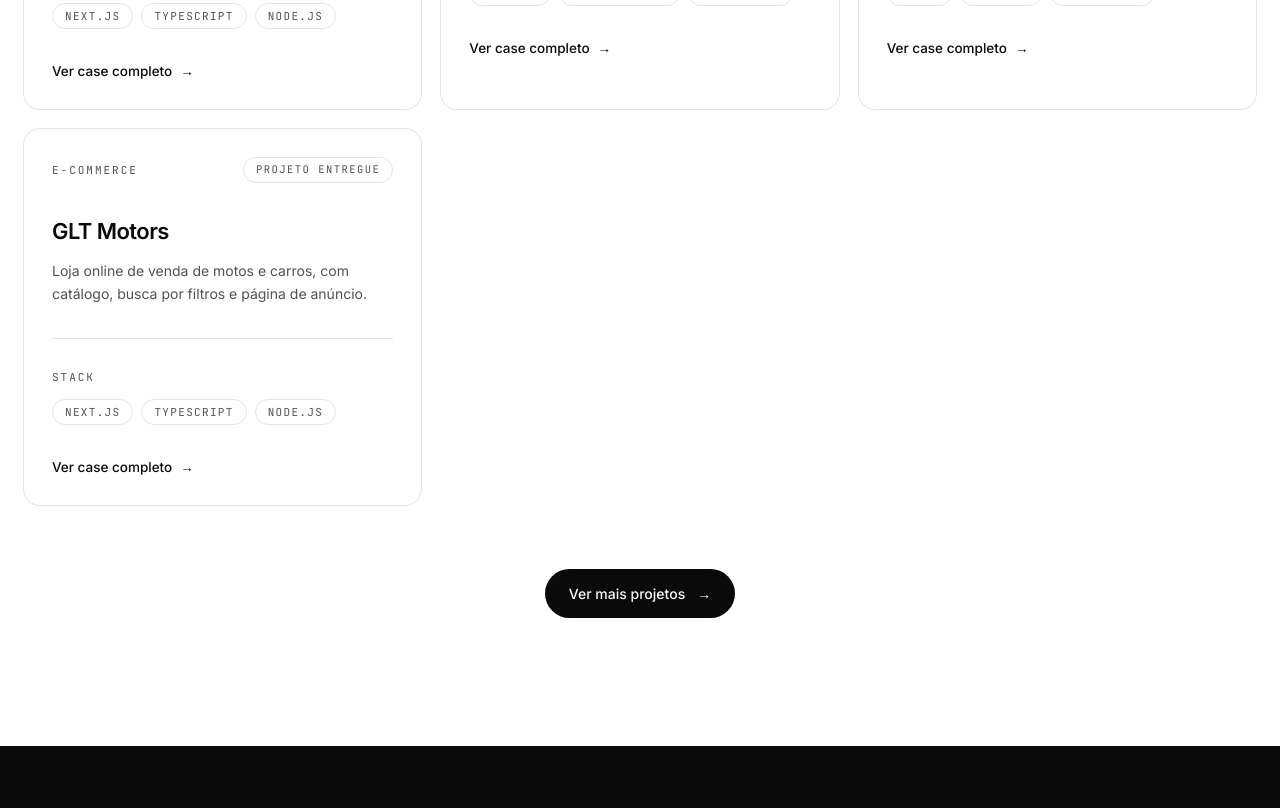
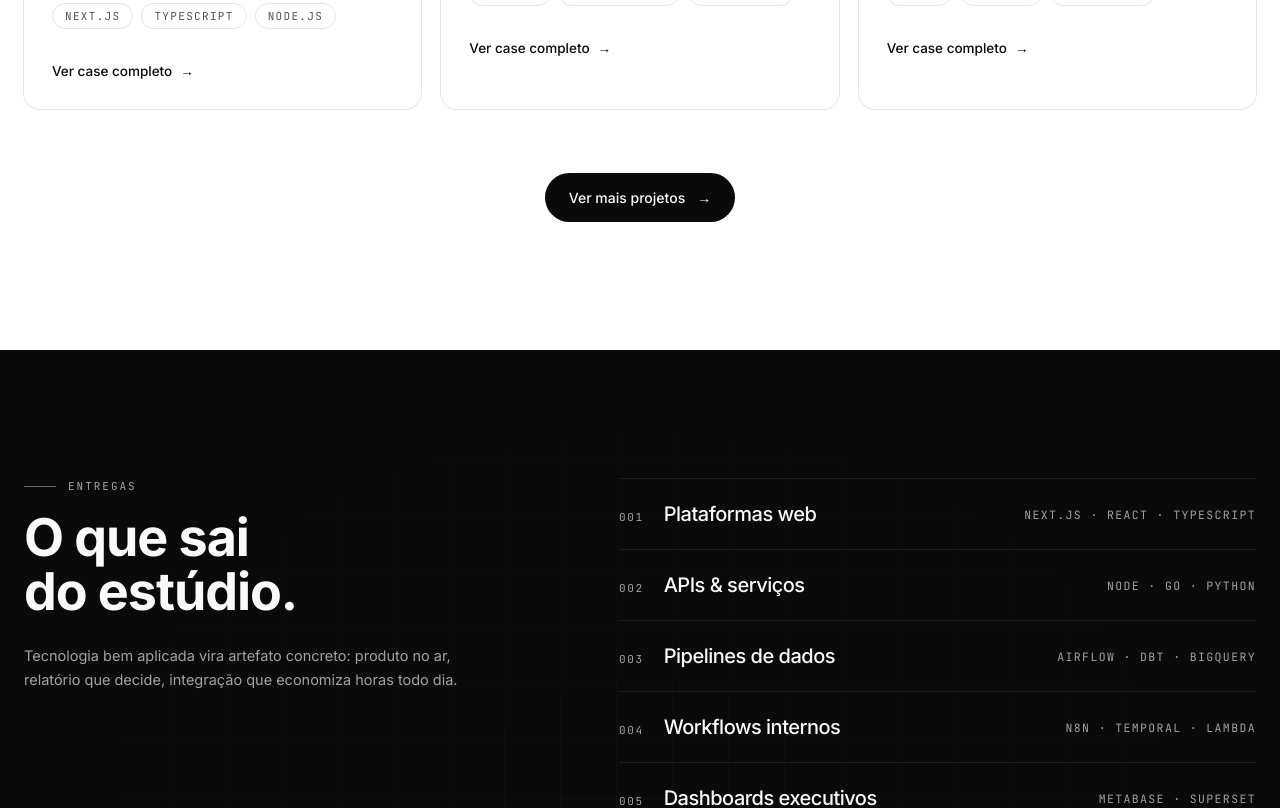
Before and after one commit to AnnaJulyaVieira/annovasystem, a Next.js app: page / in a window 1280 px wide. Shown: the part 2620-3428 px from the top of the page. Built offline with nearby package versions, Linux system fonts and the light colour scheme.

Commit message:
fix: remove GLT Motors case study; update Cannon Parts logo styling and footer links

```diff
--- a/components/Cases.tsx
+++ b/components/Cases.tsx
@@ -30,14 +30,6 @@ const cases: CaseItem[] = [
     description:
       "Loja online de autopeças com busca, listagem e página de produto prontas pra escalar.",
     stack: ["React", "Node.js", "TypeScript"],
-  },
-  {
-    id: "glt-motors",
-    tag: "E-commerce",
-    title: "GLT Motors",
-    description:
-      "Loja online de venda de motos e carros, com catálogo, busca por filtros e página de anúncio.",
-    stack: ["Next.js", "TypeScript", "Node.js"],
   },
 ];
 
--- a/components/Clients.tsx
+++ b/components/Clients.tsx
@@ -20,7 +20,7 @@ const clients = [
     src: "/logoGlt.jpeg",
     width: 200,
     height: 64,
-    imgClassName: "invert mix-blend-multiply",
+    imgClassName: "invert mix-blend-multiply scale-110",
   },
   {
     name: "Cannon Parts",
--- a/components/Footer.tsx
+++ b/components/Footer.tsx
@@ -25,7 +25,6 @@ const footerCols = [
     links: [
       { label: "hello@ag2tech.com.br", href: "mailto:hello@ag2tech.com.br" },
       { label: "Belo Horizonte · Brasil", href: "#" },
-      { label: "LinkedIn", href: "#" },
     ],
   },
 ];
```
